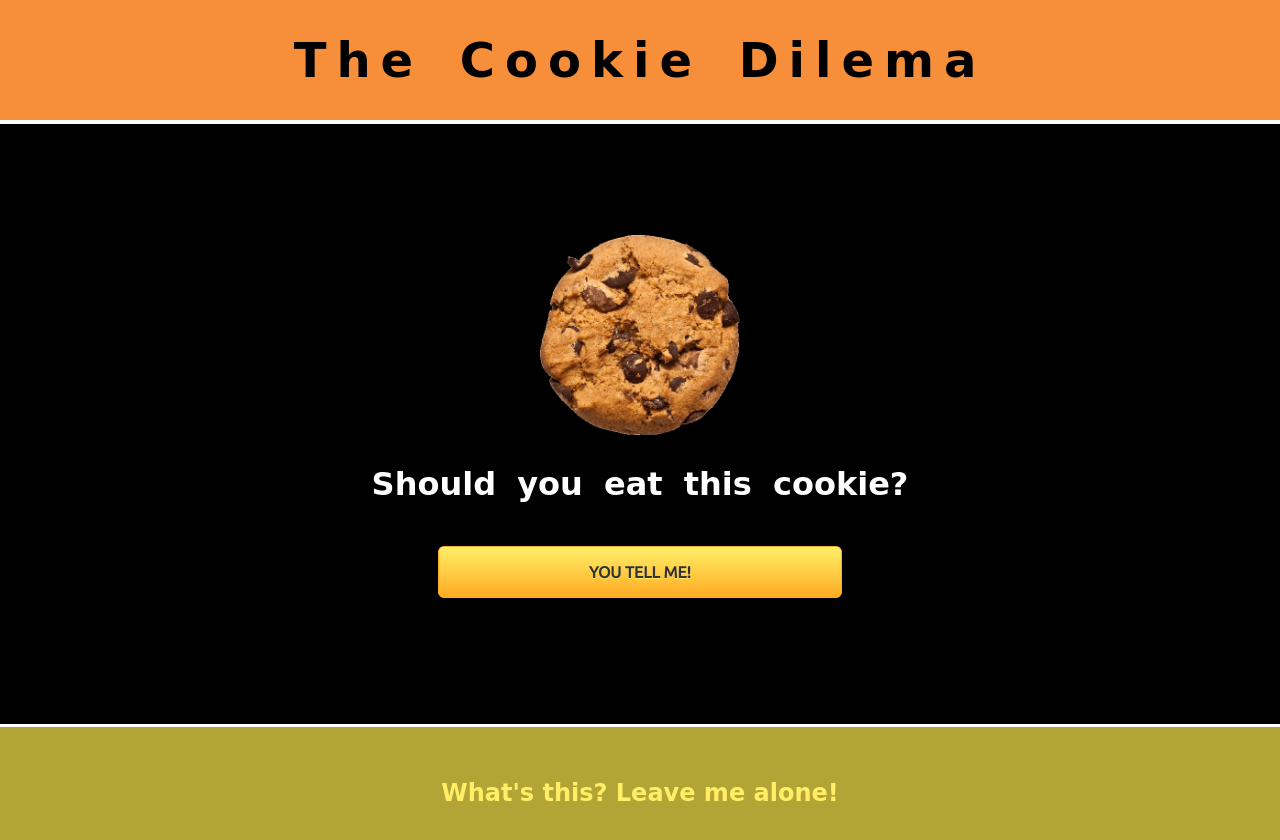
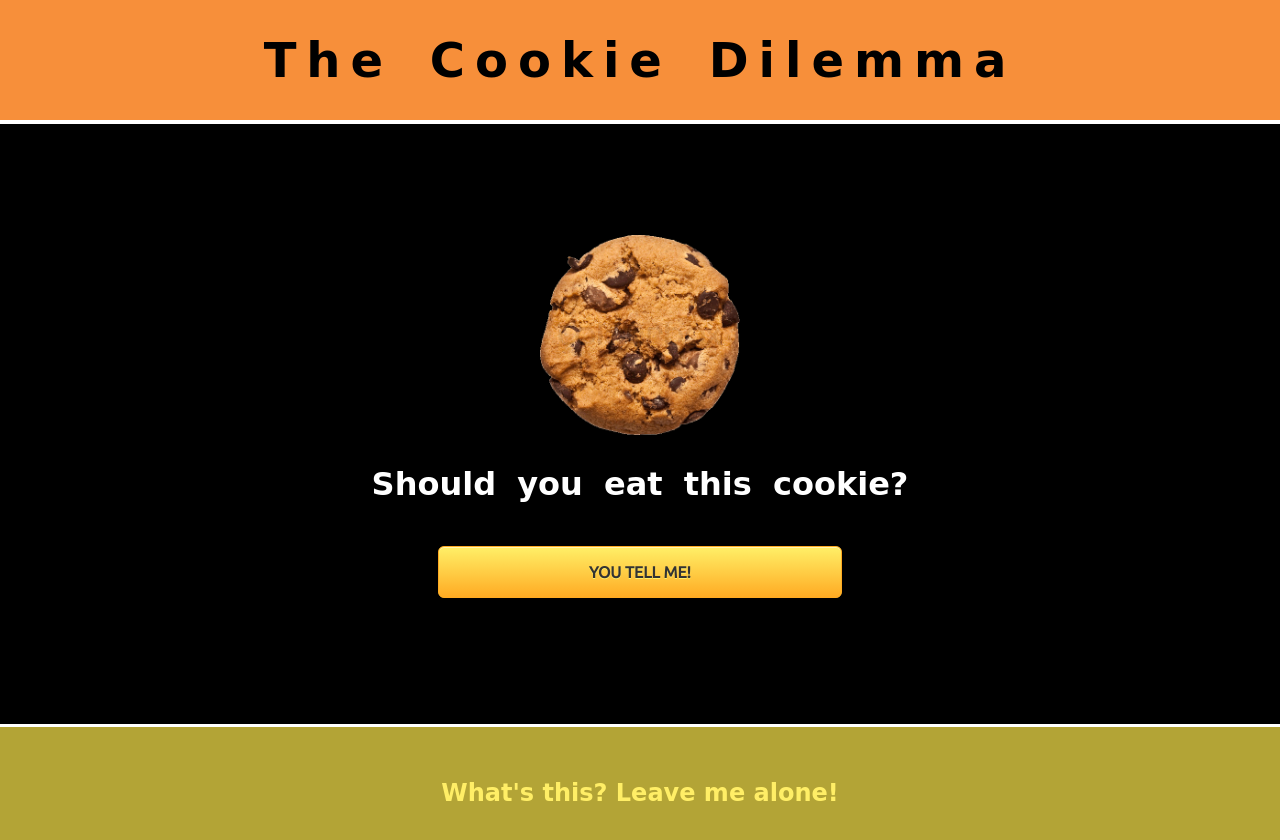
Before and after one commit to jopbdavid/should_i_eat_that_cookie, a plain HTML site: page index.html in a window 1280 px wide. Drawn offline with Linux system fonts and the light colour scheme; a web font is replaced by a local one.

Commit message:
typo lol

```diff
--- a/index.html
+++ b/index.html
@@ -18,7 +18,7 @@
     <title>Should you eat that cookie?</title>
 </head>
 <body>
-<h1>The Cookie Dilema</h1>
+<h1>The Cookie Dilemma</h1>
 <article class="art">
     <div class="container" id="main">
         <div class="cookies">
```
